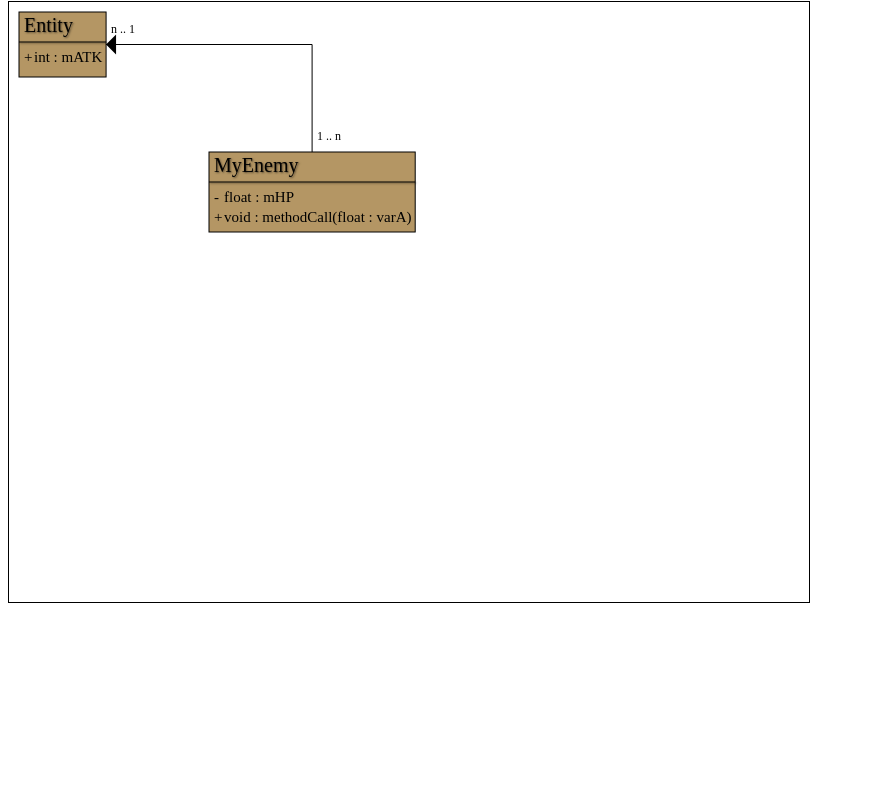
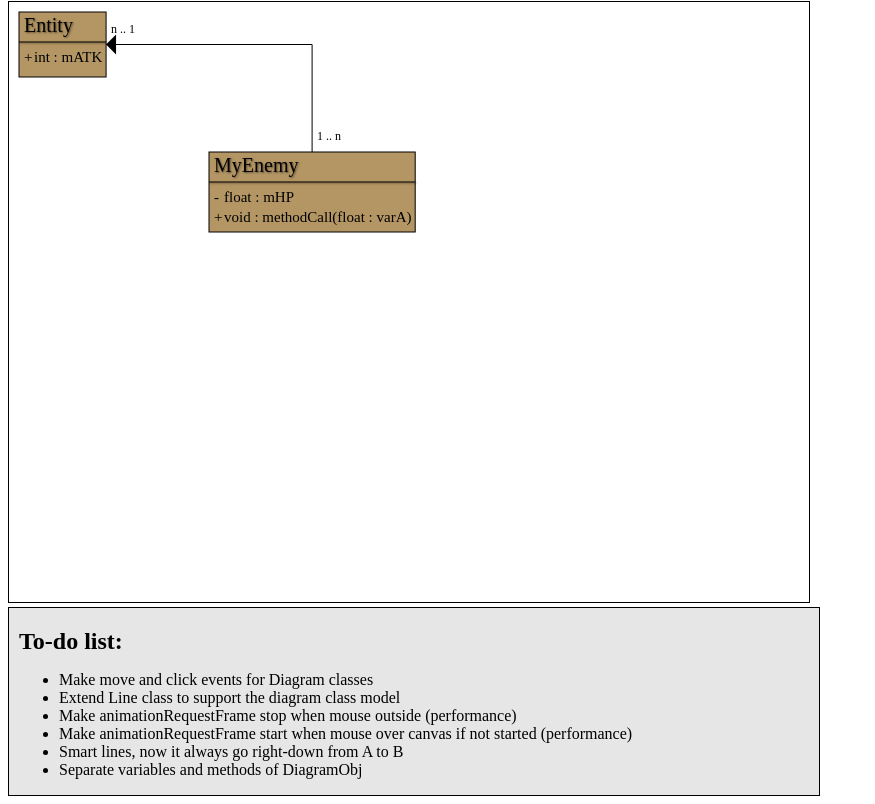
Before and after one commit to rodrigosiqueira/apoena, a plain HTML site: page samples/apoena.html in a window 1280 px wide. Shown: the part 79-883 px from the top of the page, without its empty margins (0-875 px from the left). Before the commit the page ends 800 px from the top, so only its background shows below. Drawn offline with Linux system fonts and the light colour scheme.

Commit message:
Add todo list to sample

```diff
--- a/samples/apoena.html
+++ b/samples/apoena.html
@@ -7,6 +7,8 @@
   <script type='text/javascript' src='../src/sample.js'></script>
   <style type="text/css">
     canvas { border: 1px solid black; }
+    .todo { border: 1px solid black; background: rgb(230,230,230); width: 800px; padding-left: 10px; }
+    h2 { margin-bottom: 0px; }
   </style>
 </head>
 <body onload="load()">
@@ -16,5 +18,16 @@
   Not supported
 </canvas>
 
+<div class="todo">
+  <h2>To-do list:</h2>
+  <ul>
+    <li>Make move and click events for Diagram classes</li>
+    <li>Extend Line class to support the diagram class model</li>
+    <li>Make animationRequestFrame stop when mouse outside (performance)</li>
+    <li>Make animationRequestFrame start when mouse over canvas if not started (performance)</li>
+    <li>Smart lines, now it always go right-down from A to B</li>
+    <li>Separate variables and methods of DiagramObj</li>
+  </ul>
+</div>
 </body>
 </html>
```
